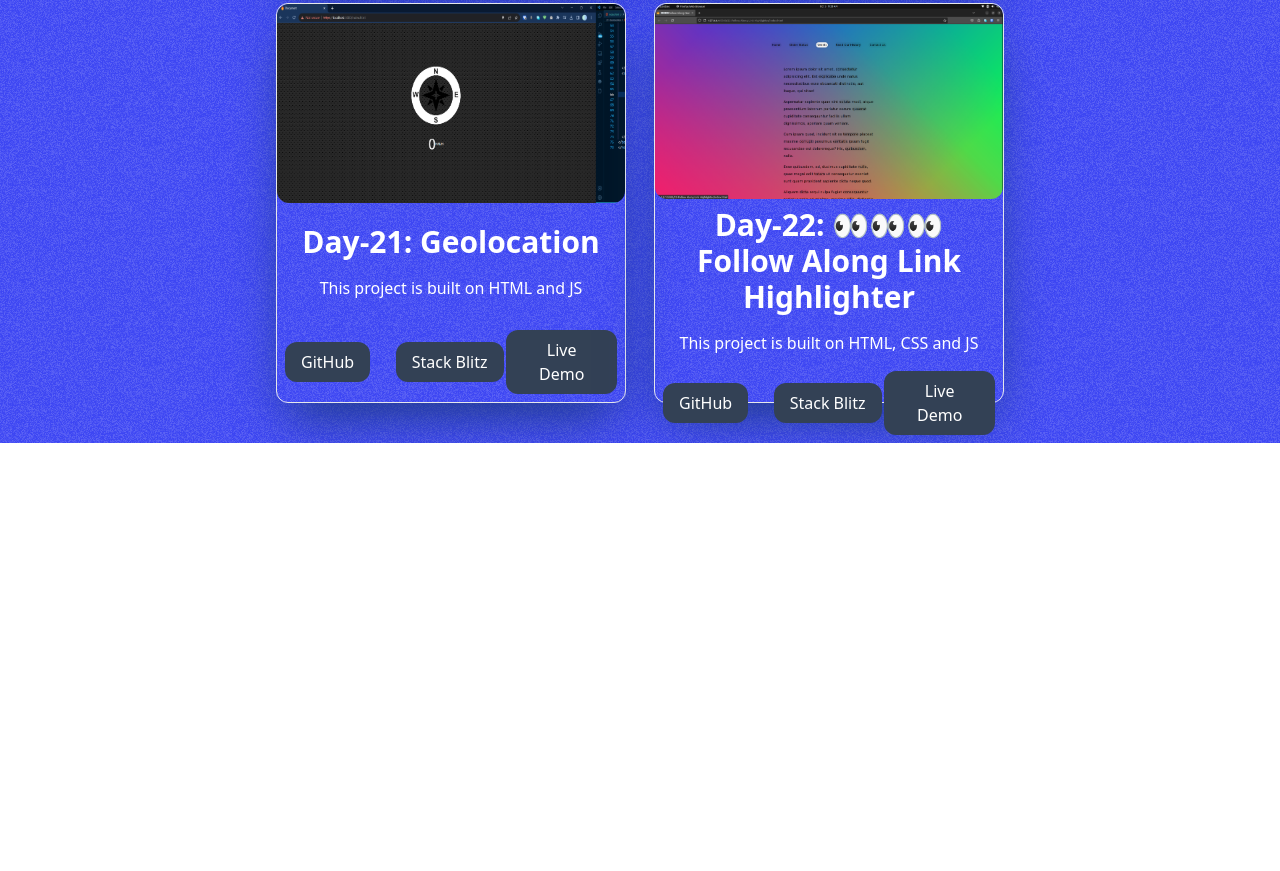
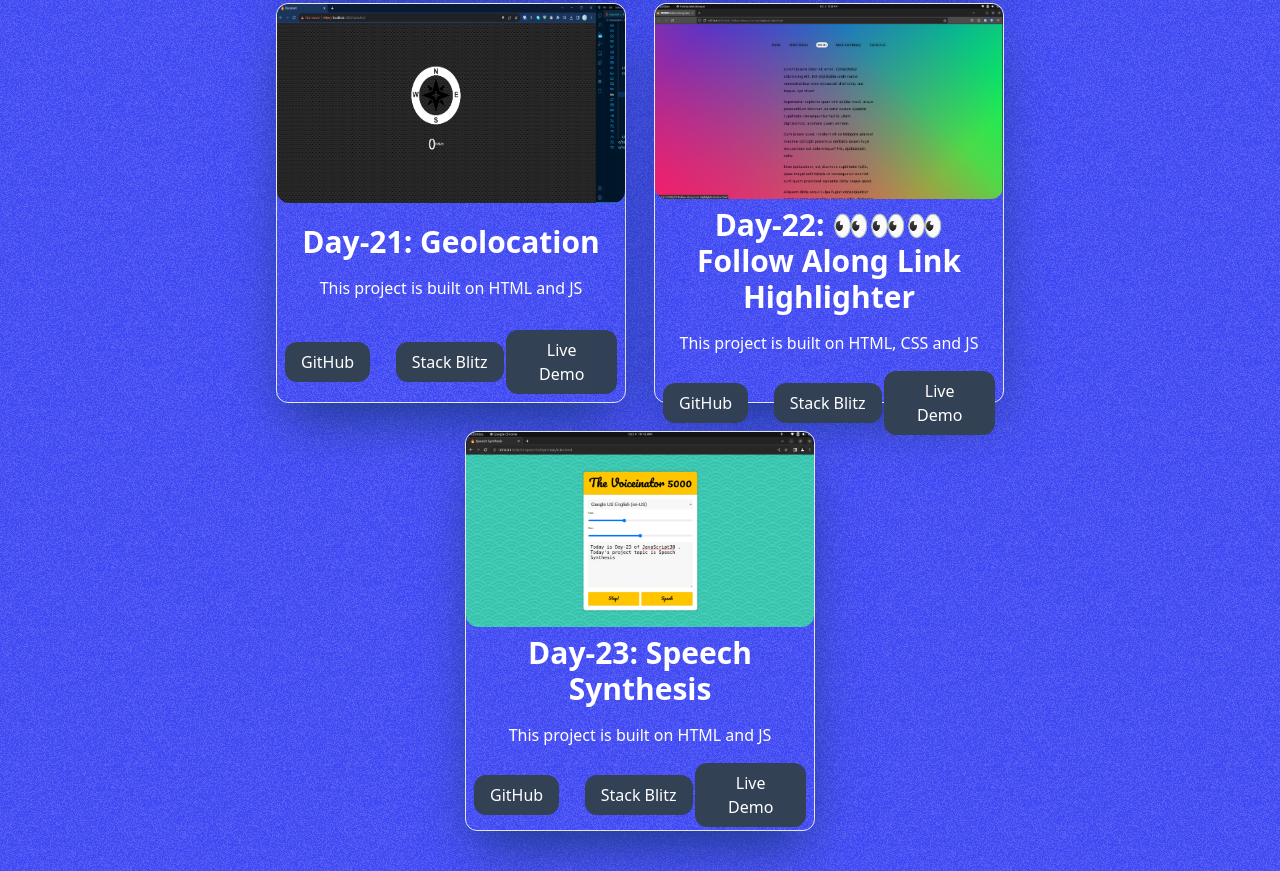
Before and after one commit to ilokeshghosh/javascript-30, a plain HTML site: page index page/dist/index.html in a window 1280 px wide. Shown: the part 4554-5425 px from the top of the page. Before the commit the page ends 4997 px from the top, so only its background shows below. Drawn offline with Linux system fonts and the light colour scheme.

Commit message:
index page : Day-23

```diff
--- a/index page/dist/index.html
+++ b/index page/dist/index.html
@@ -797,6 +797,40 @@
                 </div>
             </div>
 
+            <!-- card23  -->
+            <div
+                class="border shadow-2xl shadow-blue-900 md:w-[350px] w-[90%] h-[400px] rounded-xl flex flex-col justify-between items-center">
+                <!-- image -->
+                <div class="w-full h-[50%] rounded-xl"><img
+                        class="w-full transition-all linear duration-900 h-full rounded-xl hover:scale-110"
+                        src="../assets/day23.png" alt="random-image"></div>
+
+                <!-- text -->
+                <div class="w-full flex flex-col justify-center items-center p-2 gap-4">
+                    <!--project title -->
+                    <div class="text-center text-3xl font-bold w-full text-white">
+                        <h1>Day-23: Speech Synthesis</h1>
+                    </div>
+
+                    <!-- project explanation -->
+                    <div class="text-center font-medium w-full text-white">
+                        <p>This project is built on HTML and JS</p>
+                    </div>
+                </div>
+
+                <!-- links  -->
+                <div class="w-full flex items-center justify-between p-2">
+                    <div class="w-1/3"><button class="bg-slate-700 rounded-xl px-4 py-2 text-white"><a
+                                href="https://github.com/ilokeshghosh/javascript-30/tree/main/23-Speech%20Synthesis"
+                                target="_blank">GitHub</a></button></div>
+                    <div class="w-1/3"><button class="bg-slate-700 rounded-xl px-4 py-2 text-white"><a href="#">Stack
+                                Blitz</a></button></div>
+                    <div class="w-1/3"><button class="bg-slate-700 rounded-xl px-4 py-2 text-white"><a
+                                href="https://ilokeshghosh.github.io/javascript-30/23-Speech%20Synthesis/"
+                                target="_blank">Live Demo</a></button></div>
+                </div>
+            </div>
+
         </div>
 
     </div>
```
Also changed, not shown: index page/assets/day23.png (added).
